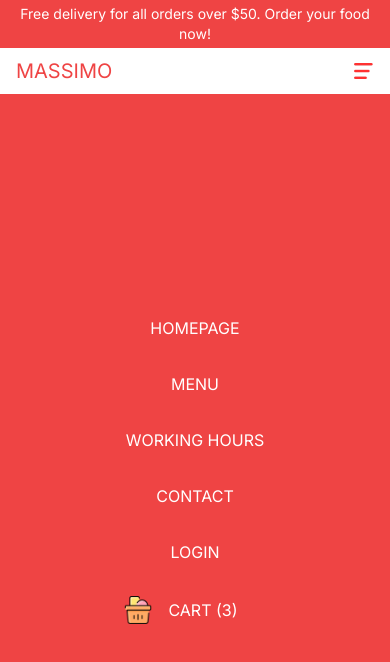
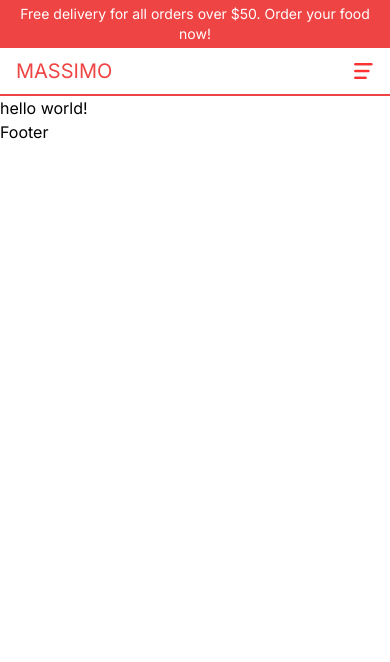
Before and after one commit to samincgs/Massimo, a Next.js app: page / in a window 390 px wide. Shown: the top 662 px of the page. Built offline with nearby package versions, Linux system fonts and the light colour scheme.

Commit message:
created the opening and closing functionality of the menu for mobile users

```diff
--- a/src/app/page.tsx
+++ b/src/app/page.tsx
@@ -1,4 +1,4 @@
-import Image from 'next/image';
+import Image from "next/image";
 
 export default function Home() {
   return <main>hello world!</main>;
--- a/src/components/CartIcon.tsx
+++ b/src/components/CartIcon.tsx
@@ -4,12 +4,12 @@ import React from "react";
 
 const CartIcon = () => {
   return (
-    <Link href="/cart" className="flex items-center gap-4 mr-7">
+    <div className="flex items-center gap-4 mr-7">
       <div className="relative w-7 h-7">
         <Image src="/cart.png" alt="" fill />
       </div>
       <span>Cart (3)</span>
-    </Link>
+    </div>
   );
 };
 
--- a/src/components/Menu.tsx
+++ b/src/components/Menu.tsx
@@ -35,23 +35,31 @@ const Menu = () => {
           onClick={() => setOpen(false)}
         />
       )}
+      {open && (
         <div className=" bg-red-500 text-white absolute left-0 top-24 h-[calc(100vh-6rem)] flex flex-col items-center  justify-center text-3x gap-8 w-full z-10">
           {/* HOMEPAGE, MENU, WORKING HOURS, CONTACT */}
           {links.map((item) => (
-          <Link href={item.url} key={item.id}>
+            <Link href={item.url} key={item.id} onClick={() => setOpen(false)}>
               {item.title}
             </Link>
           ))}
           {/* IF USER LOGGED IN SHOW ORDERS ELSE LOGIN */}
           {!user ? (
-          <Link href="/login">Login</Link>
+            <Link href="/login" onClick={() => setOpen(false)}>
+              Login
+            </Link>
           ) : (
-          <Link href="/orders">Orders</Link>
+            <Link href="/orders" onClick={() => setOpen(false)}>
+              Orders
+            </Link>
           )}
 
           {/* CART */}
+          <Link href="/cart" onClick={() => setOpen(false)}>
             <CartIcon />
+          </Link>
         </div>
+      )}
     </div>
   );
 };
```
Lines whose indentation alone changed are shown as unchanged.
